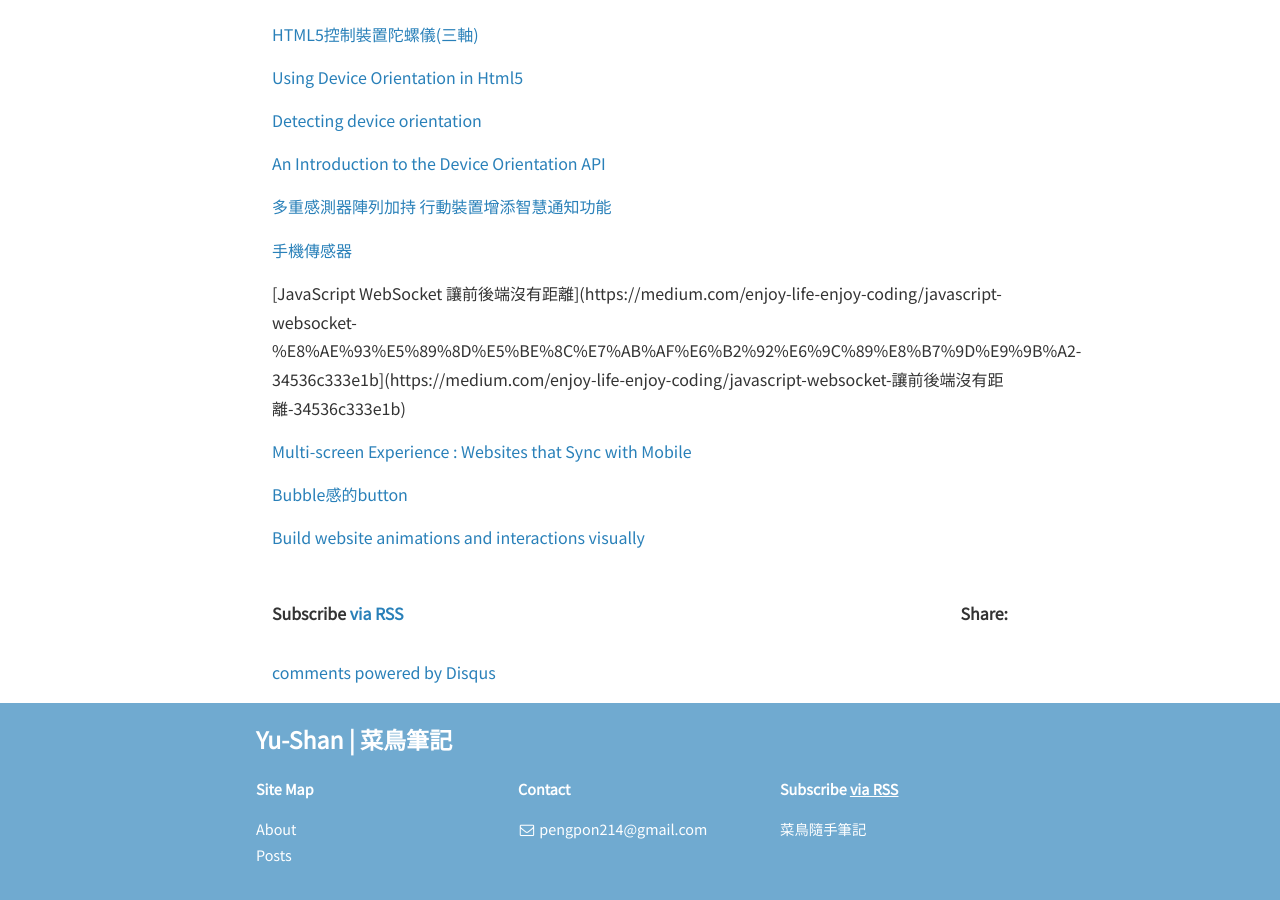
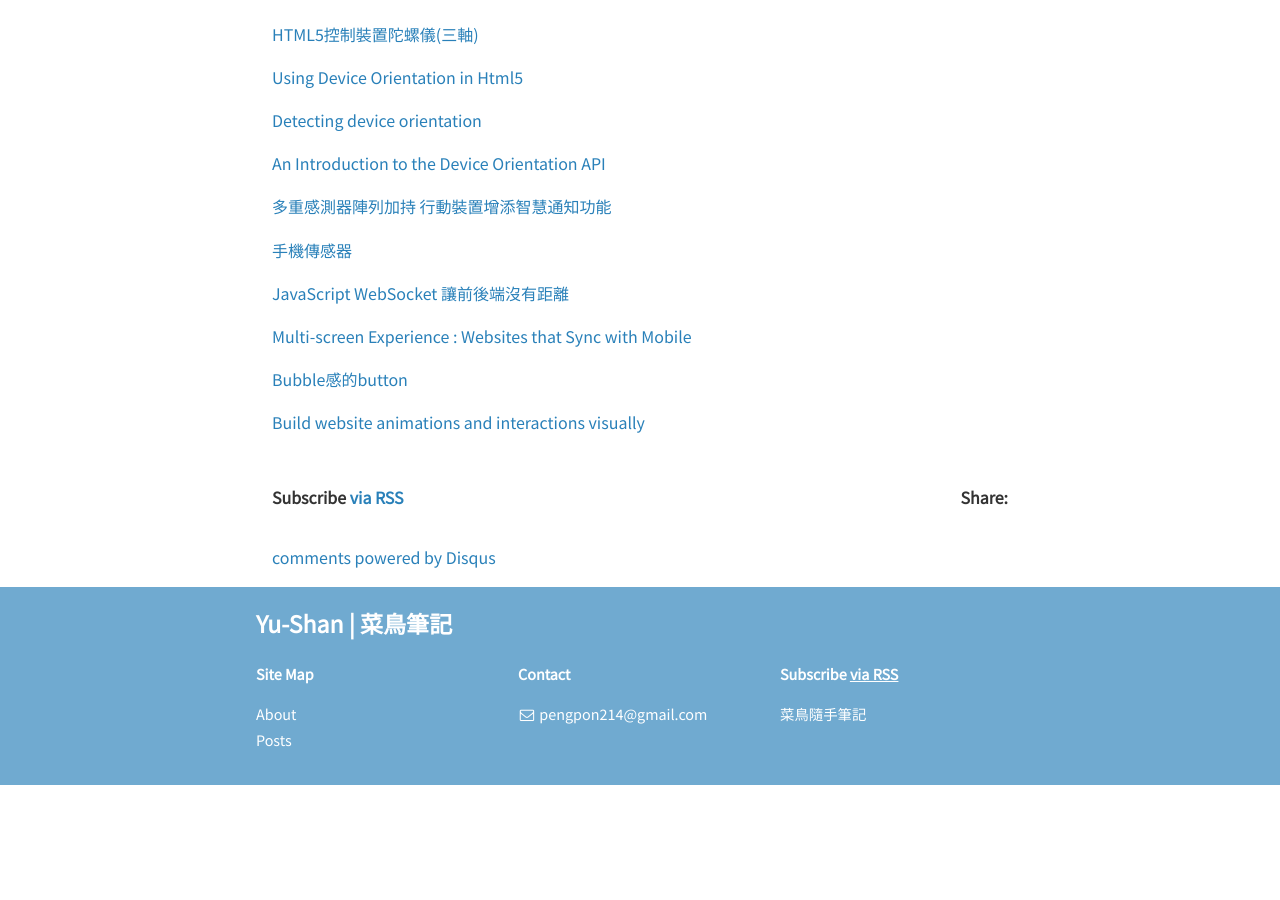
Before and after one commit to pengpon/pengpon.github.io, a Jekyll site: the page built from _posts/2019-11-04-WebSocket excercise-Interview Task.md, in a window 1280 px wide and 900 px high, scrolled down 10952 px. Built offline with Jekyll 4.4.1, drawn with Linux system fonts in a browser that asks for light colours; nearby versions of some CDN libraries; comment, search, counter and statistics services are not loaded; after the commit the page ends 11737 px from its top, so only the background shows below that; some of the changed lines change nothing that is shown.

Commit message:
no message

```diff
--- a/_posts/2019-11-04-WebSocket excercise-Interview Task.md
+++ b/_posts/2019-11-04-WebSocket excercise-Interview Task.md
@@ -317,7 +317,7 @@ ws.onmessage = event => {
 
 [ 手機傳感器](https://ek21.com/news/2/9655/)
 
-[JavaScript WebSocket 讓前後端沒有距離](https://medium.com/enjoy-life-enjoy-coding/javascript-websocket-%E8%AE%93%E5%89%8D%E5%BE%8C%E7%AB%AF%E6%B2%92%E6%9C%89%E8%B7%9D%E9%9B%A2-34536c333e1b](https://medium.com/enjoy-life-enjoy-coding/javascript-websocket-讓前後端沒有距離-34536c333e1b)
+[JavaScript WebSocket 讓前後端沒有距離](https://medium.com/enjoy-life-enjoy-coding/javascript-websocket-%E8%AE%93%E5%89%8D%E5%BE%8C%E7%AB%AF%E6%B2%92%E6%9C%89%E8%B7%9D%E9%9B%A2-34536c333e1b)
 
 [Multi-screen Experience : Websites that Sync with Mobile](https://medium.com/@saijogeorge/multi-screen-experience-websites-that-sync-with-mobile-b82f0a90d9aa)
 
```
